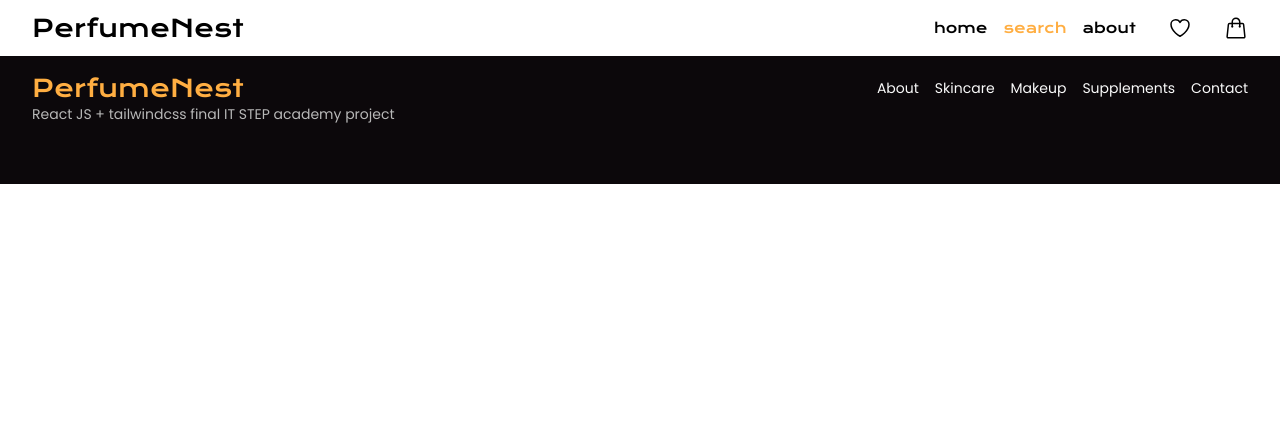
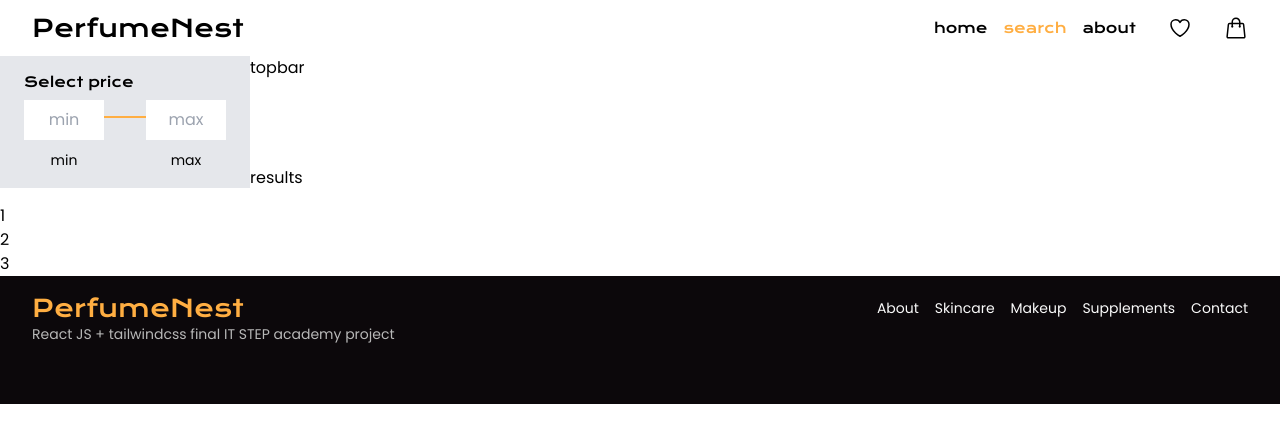
Before and after one commit to Adrian-Cealic/react-ecommerce-site, a React (Vite) app: page /search in a window 1280 px wide. Shown: the top 442 px of the page. Built offline with nearby package versions, Linux system fonts and the light colour scheme.

Commit message:
added categories bar and price range

```diff
--- /dev/null
+++ b/src/components/CategoriesBar.jsx
@@ -0,0 +1,16 @@
+import React from 'react'
+import { CATEGORIES } from '../constants/categories.js'
+// TODO: adauga categorie,adauga in bd parfumuri barbati,unisex,femei,de nisa,note olfactive : floral,condimentat,lemnos,fresh...si seturi de parfumuri
+const CategoriesBar = () => {
+    return (
+        <div>
+            {CATEGORIES.map(category => (
+                <div key={category.name} className="">
+                    <h4>{category.name}</h4>
+                </div>
+             ))}
+        </div>
+    )
+}
+
+export default CategoriesBar
--- /dev/null
+++ b/src/components/PriceRange.jsx
@@ -0,0 +1,22 @@
+import React from 'react'
+
+const PriceRange = () => {
+    return (
+        <div className='bg-gray-200 mb-4 py-4 px-6'>
+            <p className='font-krona text-sm mb-2'>Select price</p>
+            <div className="flex justify-between">
+                <div className="text-center">
+                    <input type="text" className='w-20 text-center p-2 focus:ring-accent focus:ring-inset caret-accent outline-none focus:ring-2 mb-2' placeholder='min' name='min' />
+                    <label className='text-sm' htmlFor="min">min</label>
+                </div>
+                <hr className='border border-accent w-full mt-4' />
+                <div className="text-center">
+                    <input type="text" className='w-20 text-center p-2 focus:ring-accent focus:ring-inset caret-accent outline-none focus:ring-2 mb-2' placeholder='max' name='max' />
+                    <label className='text-sm' htmlFor="max">max</label>
+                </div>
+            </div>
+        </div>
+    )
+}
+
+export default PriceRange
--- /dev/null
+++ b/src/components/Sidebar.jsx
@@ -0,0 +1,13 @@
+import React from 'react'
+import PriceRange from './PriceRange'
+import CategoriesBar from './CategoriesBar'
+const Sidebar = () => {
+  return (
+    <div>
+      <PriceRange />
+      <CategoriesBar />
+    </div>
+  )
+}
+
+export default Sidebar
--- /dev/null
+++ b/src/constants/categories.js
@@ -0,0 +1,11 @@
+export const CATEGORIES = [
+    {
+        name: '1',
+    },
+    {
+        name: '2',
+    },
+    {
+        name: '3',
+    }
+]
--- a/src/index.css
+++ b/src/index.css
@@ -6,3 +6,24 @@ body {
     background-color: #ffff;
     font-family: 'Poppins', sans-serif;
 }
+
+.search {
+    display: grid;
+    grid-template-columns: 250px auto;
+    grid-template-rows: auto;
+    grid-template-areas:
+        'sidebar topbar'
+        'sidebar results';
+}
+
+.search .topbar {
+    grid-area: topbar;
+}
+
+.search .sidebar {
+    grid-area: sidebar;
+}
+
+.search .results {
+    grid-area: results;
+}
--- a/src/pages/Search.jsx
+++ b/src/pages/Search.jsx
@@ -1,9 +1,14 @@
 import React from 'react'
+import Sidebar from '../components/Sidebar'
 
 const Search = () => {
   return (
-    <div>
-
+    <div className='search'>
+      <div className="sidebar">
+        <Sidebar />
+      </div>
+      <div className="topbar">topbar</div>
+      <div className="results">results</div>
     </div>
   )
 }
```
